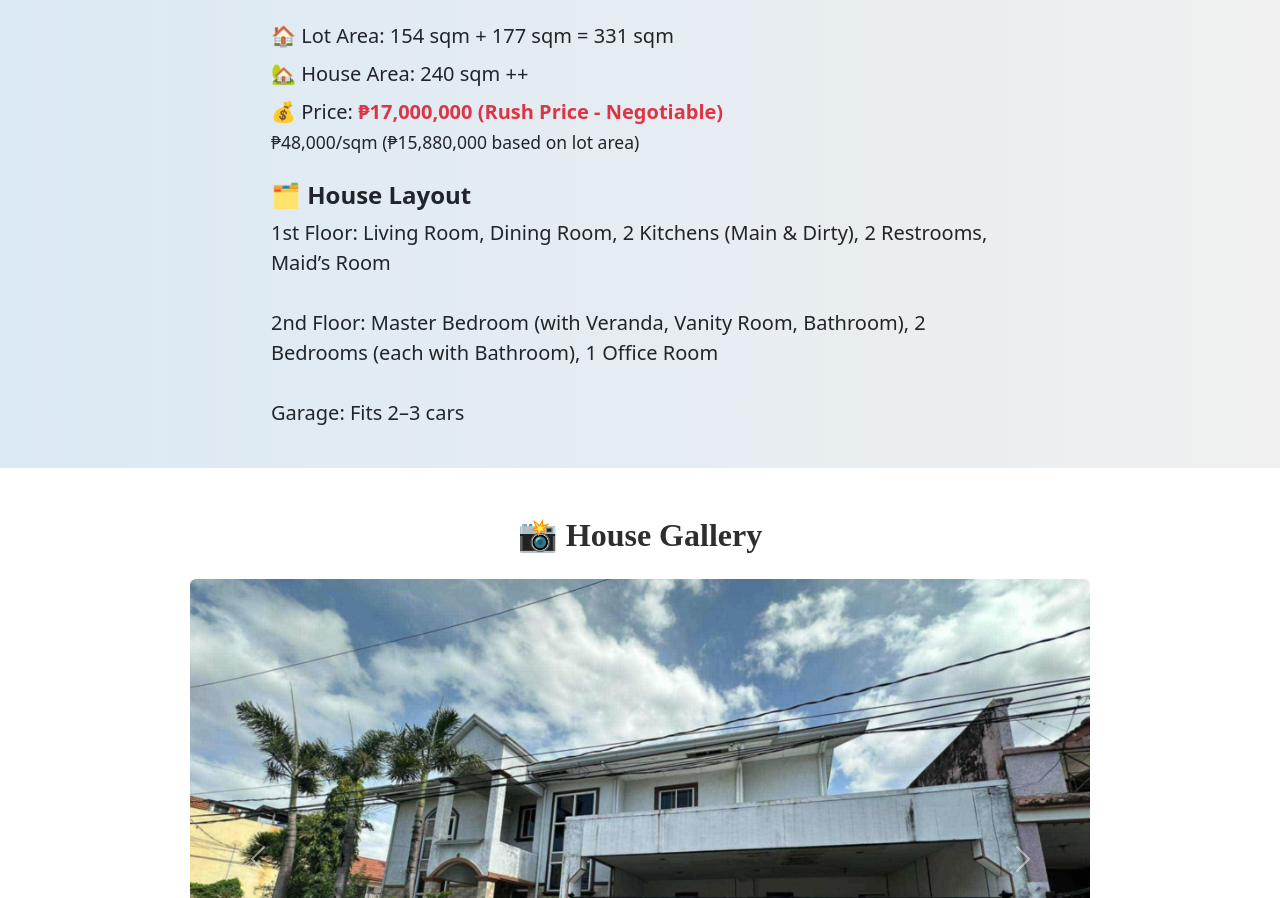
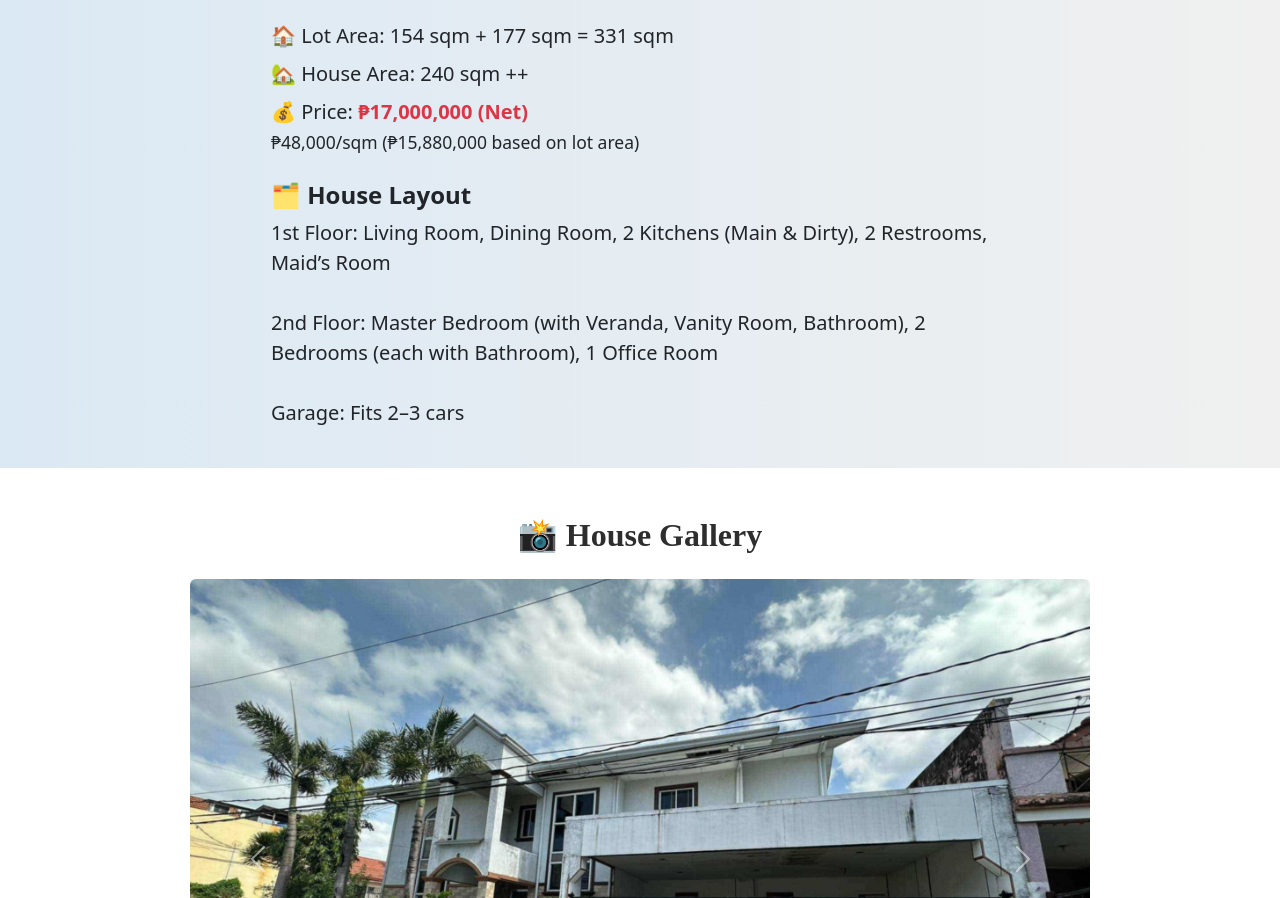
Before and after one commit to web-sushi/bfrv-house-for-sale, a plain HTML site: page index.html in a window 1280 px wide. Shown: the part 869-1767 px from the top of the page. Drawn offline with nearby package versions, Linux system fonts and the light colour scheme; a web font is replaced by a local one.

Commit message:
Update index.html

```diff
--- a/index.html
+++ b/index.html
@@ -77,7 +77,7 @@
           <p class="lead mb-4">
             <strong>💰 Price:</strong>
             <span class="text-danger fw-bold"
-              >₱17,000,000 (Rush Price - Negotiable)</span
+              >₱17,000,000 (Net)</span
             ><br />
             <small>₱48,000/sqm (₱15,880,000 based on lot area)</small>
           </p>
```
